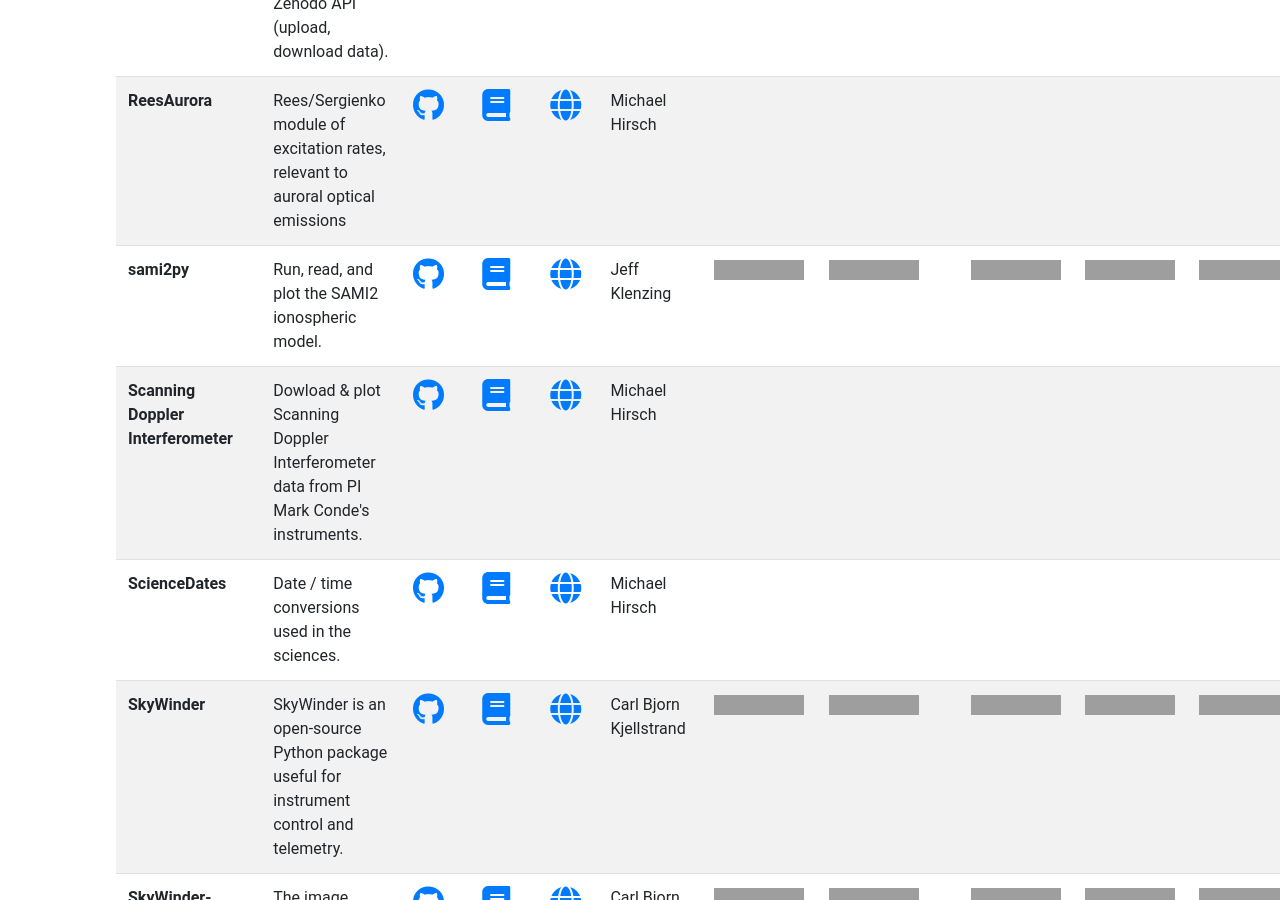
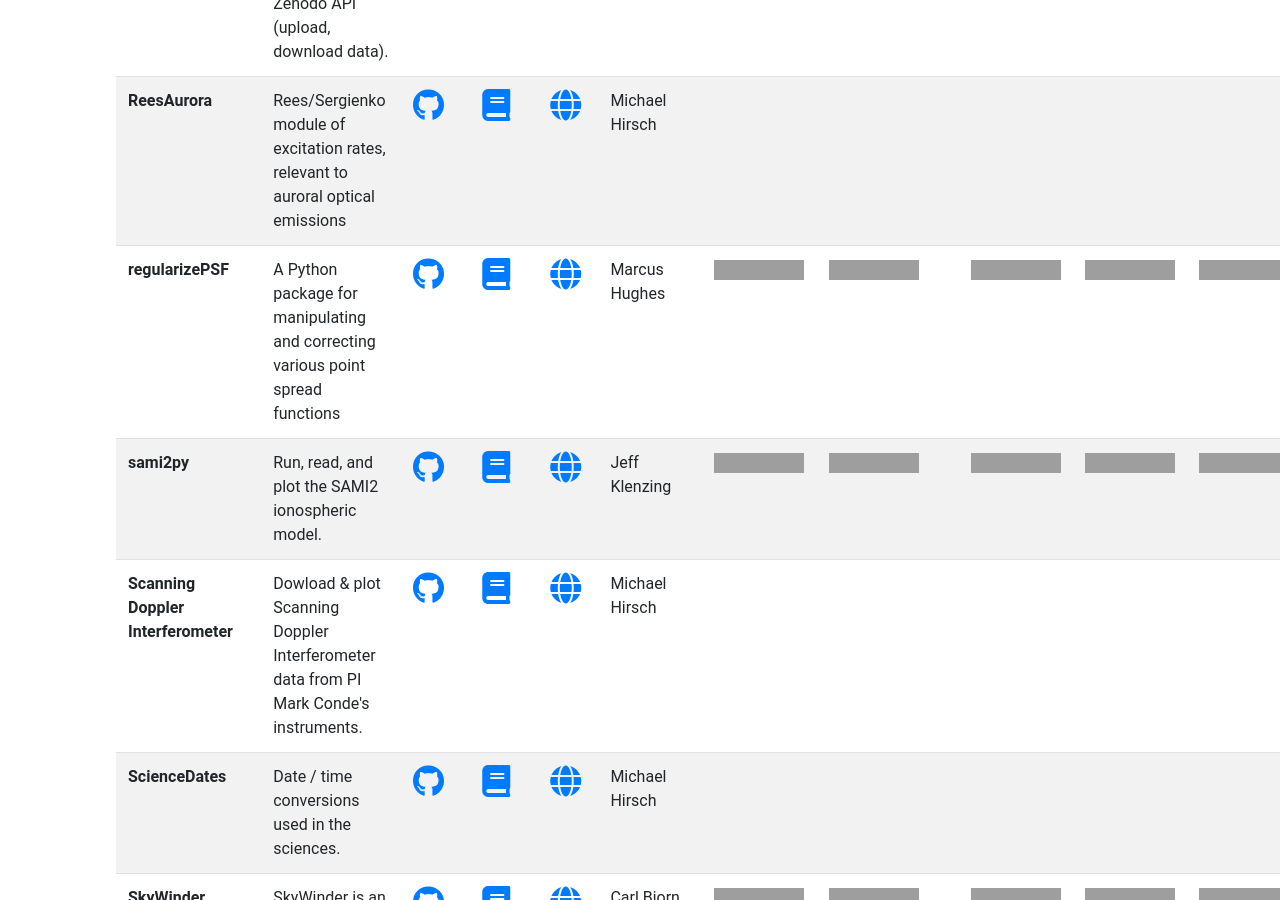
Before and after one commit to heliophysicsPy/heliophysicsPy.github.io, a Jekyll site: the page built from _pages/projects.html, in a window 1280 px wide and 900 px high, scrolled down 9690 px, cut to the strip 0-900 px from the top of the window. Built offline with Jekyll 4.4.1, drawn with Linux system fonts in a browser that asks for light colours; nearby versions of some CDN libraries; grey boxes are pictures that could not be loaded.

Commit message:
adds regularizePSF

```diff
--- a/_data/projects.yml
+++ b/_data/projects.yml
@@ -624,3 +624,16 @@
   software_maturity: ["https://img.shields.io/badge/Partially%20met-orange.svg", "Partially met"]
   python3: ["https://img.shields.io/badge/Good-brightgreen.svg", "Good"]
   license: ["https://img.shields.io/badge/Good-brightgreen.svg", "Good"]
+
+- name : "regularizePSF"
+  description: "A Python package for manipulating and correcting various point spread functions"
+  docs: "https://punch-mission.github.io/regularizepsf/"
+  code: "https://github.com/punch-mission/regularizepsf"
+  contact: "Marcus Hughes"
+  keywords: ["point-spread-function", "calibration", "general", "data", "FITS"]
+  community: [ "https://img.shields.io/badge/Good-brightgreen.svg", "Good" ]
+  documentation: [ "https://img.shields.io/badge/Good-brightgreen.svg", "Good" ]
+  testing: [ "https://img.shields.io/badge/Good-brightgreen.svg", "Good" ]
+  software_maturity: [ "https://img.shields.io/badge/Good-brightgreen.svg", "Good" ]
+  python3: [ "https://img.shields.io/badge/Good-brightgreen.svg", "Good" ]
+  license: [ "https://img.shields.io/badge/Good-brightgreen.svg", "Good" ]
```
